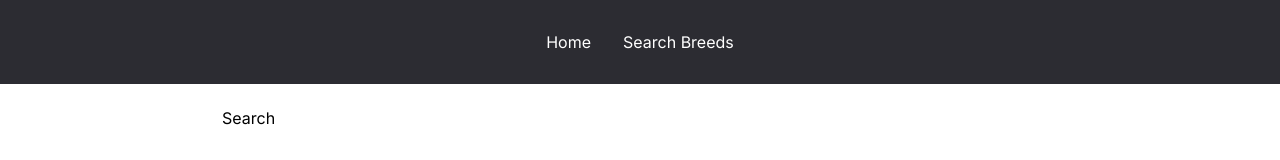
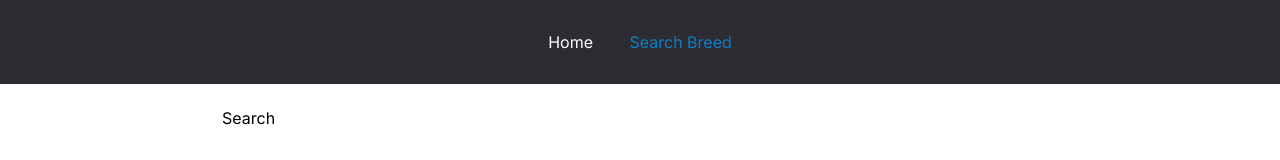
Before and after one commit to eugeniusz57/breeds-of-dog, a Next.js app: page /search in a window 1280 px wide. Shown: the top 160 px of the page. Built offline with nearby package versions, Linux system fonts and the light colour scheme.

Commit message:
create navLink active(use client)

```diff
--- /dev/null
+++ b/components/NavHeder.tsx
@@ -0,0 +1,25 @@
+'use client'
+import Link from 'next/link';
+import { usePathname} from 'next/navigation'
+type NavLink = {
+    label: string;
+    href: string
+}
+
+type Props = {
+    navLinks: NavLink[];
+}
+
+const NavHeder = ({ navLinks}:Props) => {
+    const pathname = usePathname();
+
+  return (
+      <>{navLinks.map(link => {
+          const isActive = pathname === link.href;
+          return (<Link key={link.label} href={link.href} className={isActive ? 'active' : '' }
+> {link.label}</Link>)
+      })}</>
+  )
+}
+
+export default NavHeder;
--- a/components/TheHeader.tsx
+++ b/components/TheHeader.tsx
@@ -1,11 +1,16 @@
 import Link from "next/link"
+import NavHeder from "./NavHeder"
+
+const navItems = [
+  { label: 'Home', href: '/' },
+  { label: 'Search Breed', href:'/search'},
+]
 
 
 const TheHeader = () => {
   return (
     <header>
-      <Link href={'/'}>Home</Link>
-      <Link href={'/search'}>Search Breeds</Link>
+      <NavHeder navLinks={navItems}/>
     </header>
   )
 }
```
